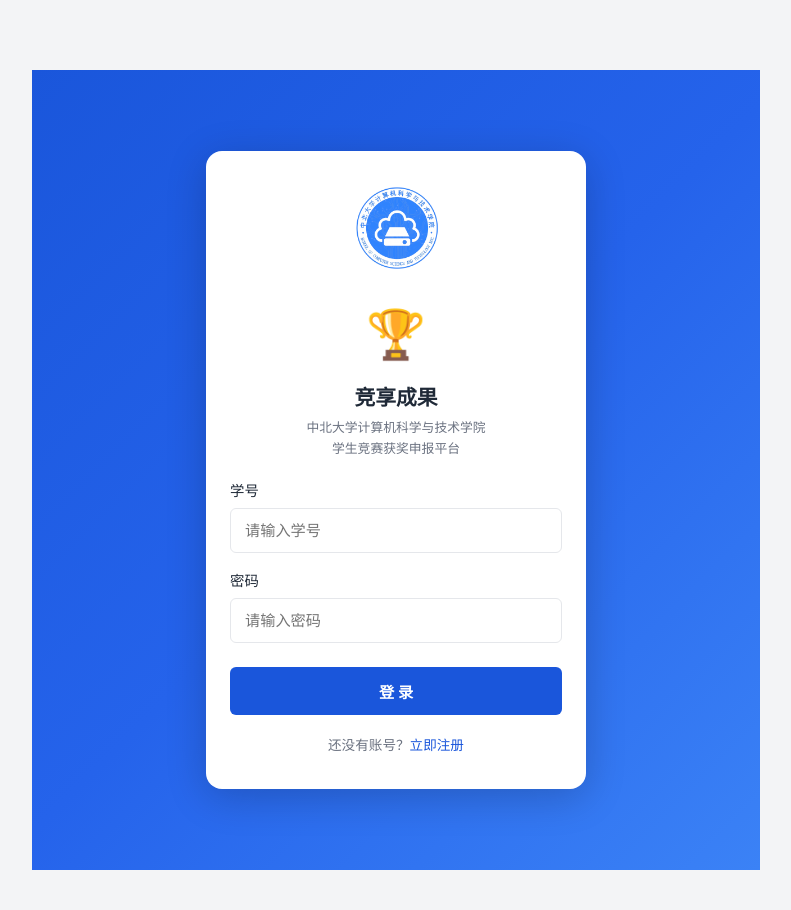
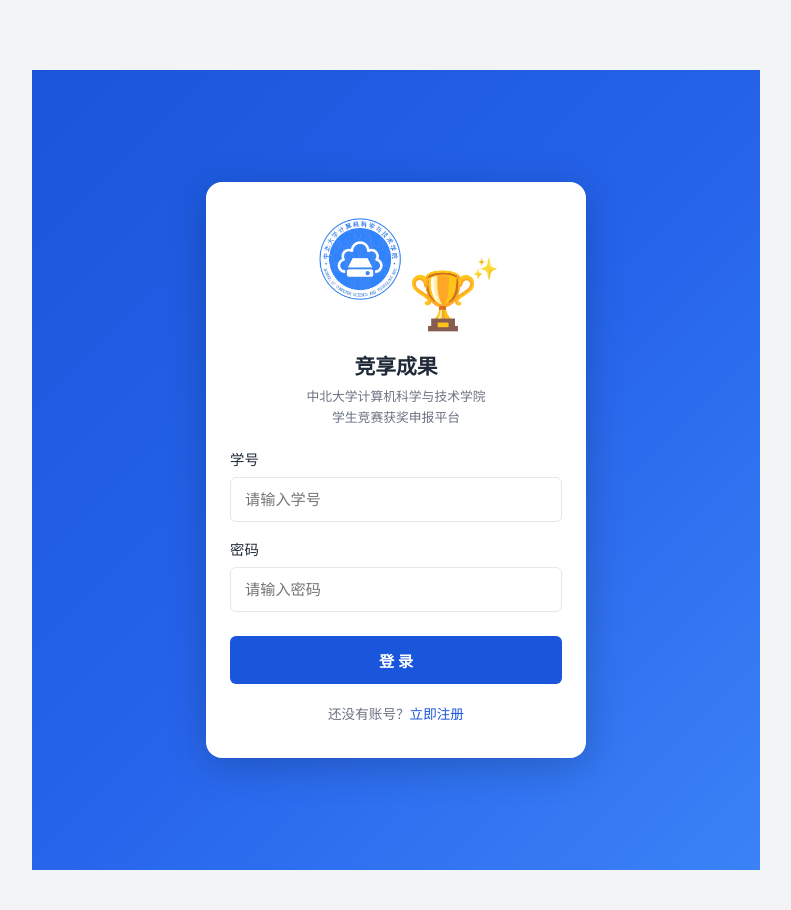
Before and after one commit to Zzzzr0950/competition-platform, a Flask app: page /login in a window 1280 px wide. Shown: the whole page, without its empty margins (244-1035 px from the left). Run offline with Flask 3, Linux system fonts and the light colour scheme.

Commit message:
Premium trophy with sparkle effect

```diff
--- a/templates/login.html
+++ b/templates/login.html
@@ -5,7 +5,10 @@
     <div class="auth-card">
         <div class="auth-logo">
             <img src="{{ url_for('static', filename='img/logo.png') }}" alt="院徽" style="width:90px;height:90px;margin-bottom:16px;filter:drop-shadow(0 2px 8px rgba(255,255,255,0.6));">
-            <div class="auth-logo-icon">🏆</div>
+            <div style="position:relative;display:inline-block;margin-bottom:4px;">
+                <span style="font-size:3.5rem;display:block;">🏆</span>
+                <span style="position:absolute;top:-4px;right:-20px;font-size:1.3rem;">✨</span>
+            </div>
             <h1 class="auth-logo-title">竞享成果</h1>
             <p class="auth-logo-subtitle">中北大学计算机科学与技术学院<br>学生竞赛获奖申报平台</p>
         </div>
```
